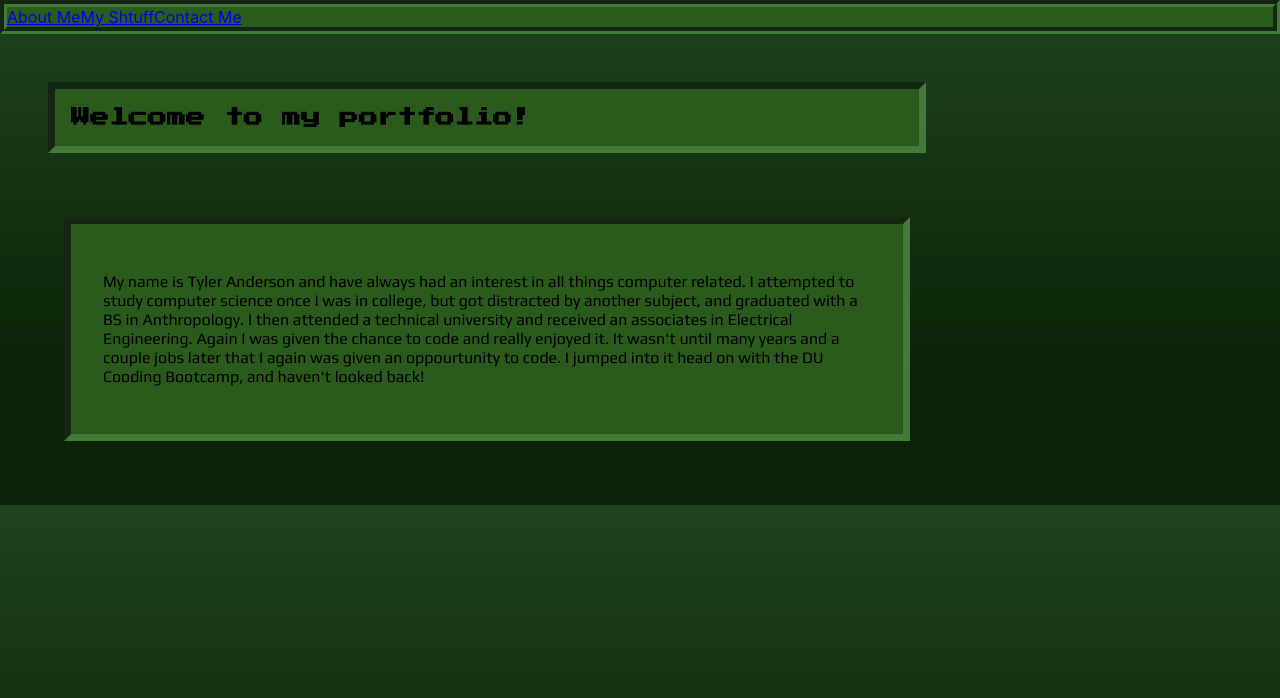
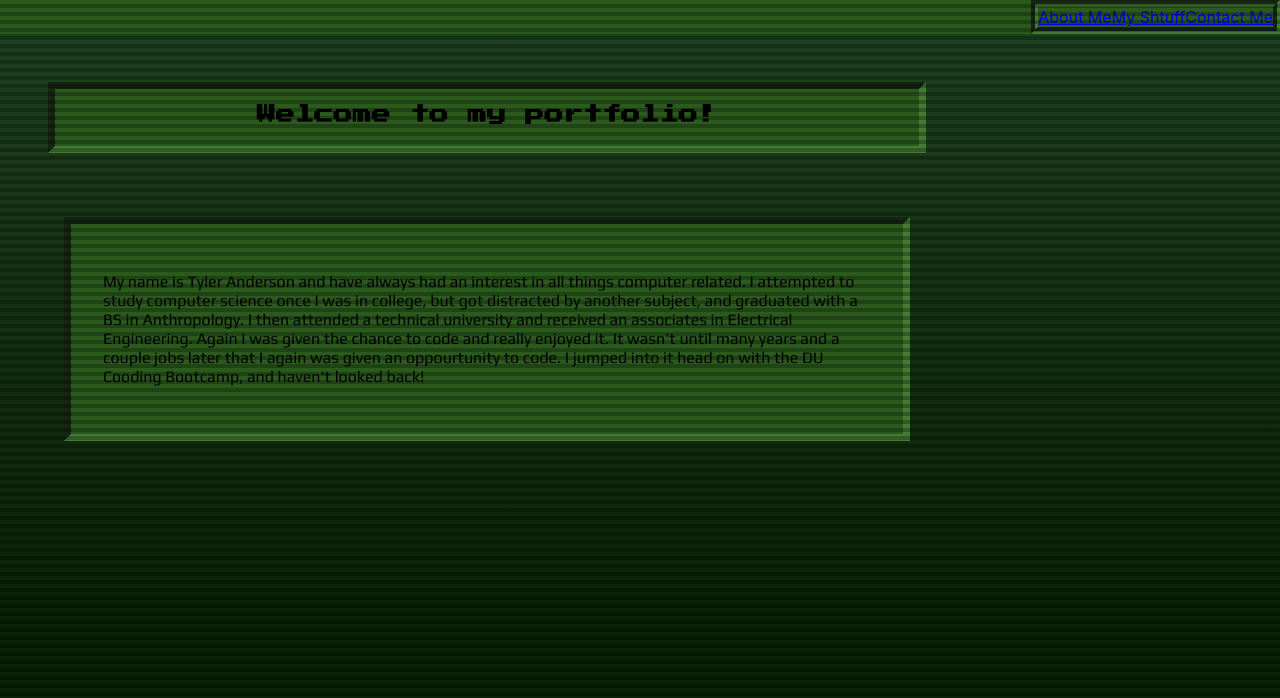
Before and after one commit to madrodgerflynn/reactFolio, a React (Create React App) app: page /Bio in a window 1280 px wide. Shown: the top 698 px of the page. Built offline with nearby package versions, Linux system fonts and the light colour scheme; a web font is replaced by a local one.

Commit message:
adding scanlines animations

```diff
--- a/src/componenets/bio/Bio.css
+++ b/src/componenets/bio/Bio.css
@@ -5,11 +5,11 @@
 } */
 body {
   background-image: linear-gradient(var(--blue) 1%, var(--lilac) 75%);
+  min-height: 100vh;
 }
 h1 {
   display: flex;
-  align-items: center;
-  text-indent: unset;
+  justify-content: center;
   width: 65%;
   height: 25px;
   border: 7px inset var(--space);
@@ -28,6 +28,7 @@ h1 {
   border: 7px inset var(--space);
   /* background-color: var(--mandarin); */
   font-family: "Play", sans-serif;
+  font-weight: 300;
   background-color: var(--buff);
 }
 /* .navbar {
--- a/src/componenets/navbar/NavBar.css
+++ b/src/componenets/navbar/NavBar.css
@@ -2,8 +2,11 @@
 
 .navBar-container {
   background-color: var(--buff);
+  display: flex;
+  justify-content: flex-end;
 }
 .navbar {
+  display: flex;
   border: 7px groove var(--space);
-  justify-items: flex-start;
+  align-content: space-between;
 }
--- a/src/index.css
+++ b/src/index.css
@@ -1,13 +1,45 @@
 body {
   margin: 0;
-  font-family: -apple-system, BlinkMacSystemFont, 'Segoe UI', 'Roboto', 'Oxygen',
-    'Ubuntu', 'Cantarell', 'Fira Sans', 'Droid Sans', 'Helvetica Neue',
+  font-family: -apple-system, BlinkMacSystemFont, "Segoe UI", "Roboto", "Oxygen",
+    "Ubuntu", "Cantarell", "Fira Sans", "Droid Sans", "Helvetica Neue",
     sans-serif;
   -webkit-font-smoothing: antialiased;
   -moz-osx-font-smoothing: grayscale;
+  background-image: linear-gradient(var(--blue) 1%, var(--lilac) 75%);
+  min-height: 100vh;
+
+  border-radius: 30%;
 }
-
+body:before {
+  content: " ";
+  display: block;
+  position: absolute;
+  top: 0;
+  left: 0;
+  bottom: 0;
+  right: 0;
+  background: linear-gradient(
+    to bottom,
+    rgba(18, 16, 16, 0) 50%,
+    rgba(0, 0, 0, 0.25) 50%
+  );
+  background-size: 100% 8px;
+  /* z-index: 2; */
+}
+/* width: 100%;
+    height: 100px;
+    z-index: 8;
+    background: linear-gradient(
+        0deg,
+        rgba(0, 0, 0, 0) 0%,
+        rgba(255, 255, 255, 0.2) 10%,
+        rgba(0, 0, 0, 0.1) 100%
+    );
+    opacity: 0.1;
+    position: absolute;
+    bottom: 100%;
+    animation: scanline 10s linear infinite; */
 code {
-  font-family: source-code-pro, Menlo, Monaco, Consolas, 'Courier New',
+  font-family: source-code-pro, Menlo, Monaco, Consolas, "Courier New",
     monospace;
 }
```
